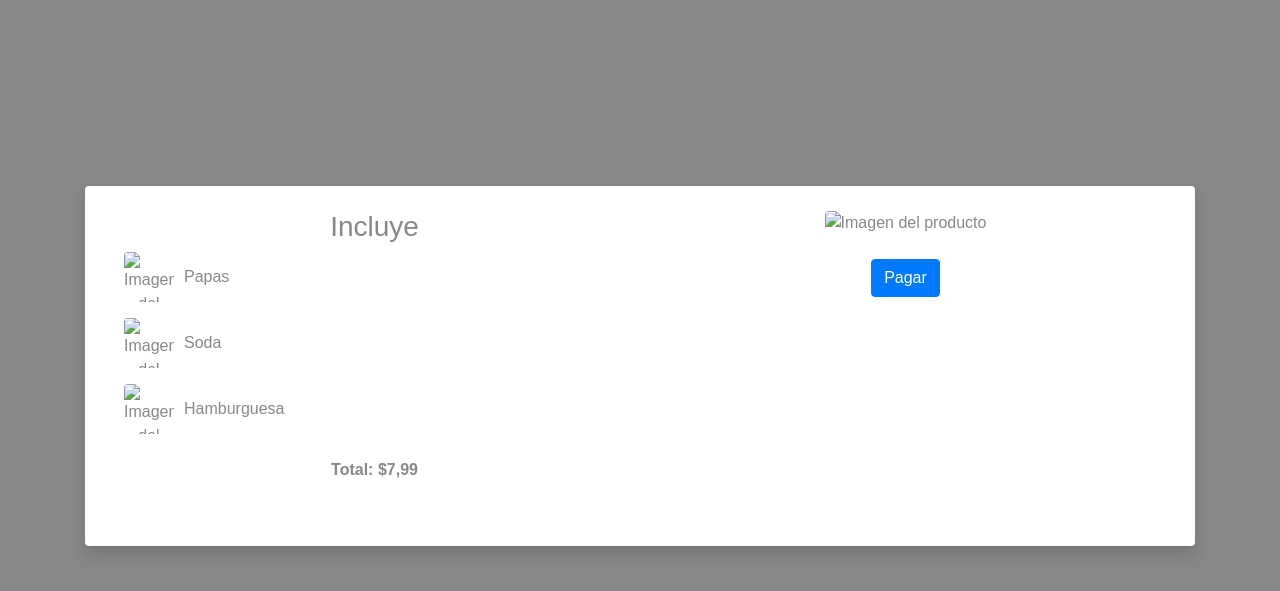
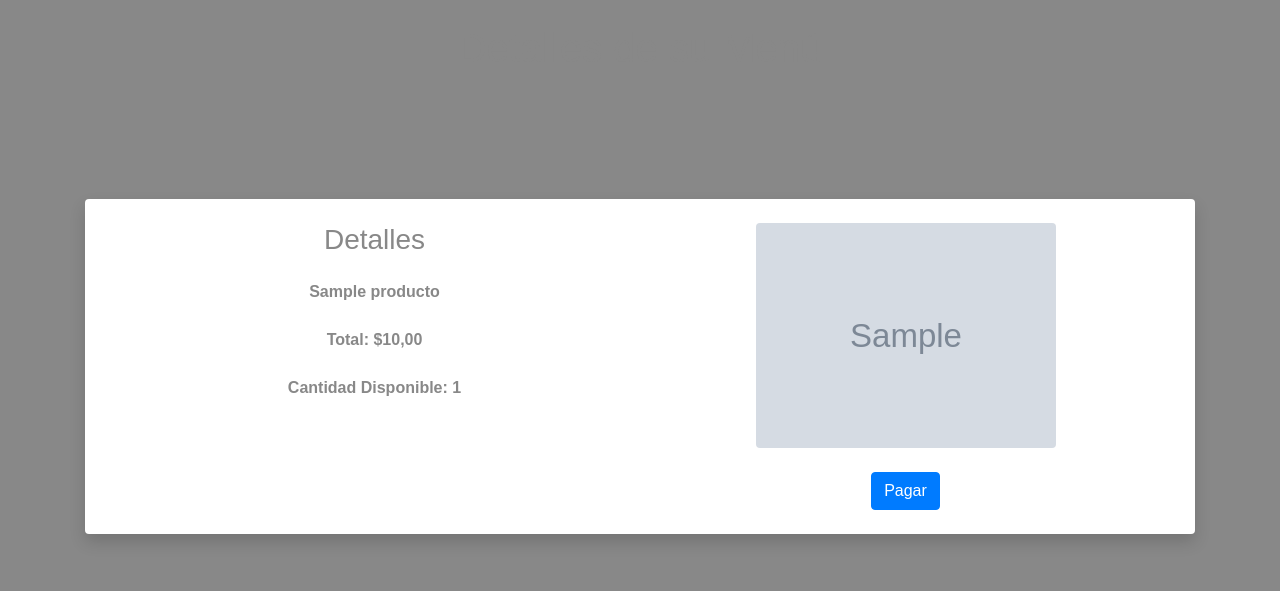
Before and after one commit to DanielAvelar02/tpiProyectoGrupo01, a Django app: page /negocio/ordenar-platillo/1/ in a window 1280 px wide. Shown: the part 58-649 px from the top of the page. Run offline with Django 5.2, Linux system fonts and the light colour scheme; tables that the repository leaves empty hold one stand-in row (values such as "Sample post"); grey boxes marked "Sample" are stand-in pictures; some libraries are stand-ins or nearby versions.

Commit message:
Se añadio logica al menu del cliente, ademas de ordenar platillo

```diff
--- a/gestion_pedidos/negocio/templates/cliente/ordenar_platillo.html
+++ b/gestion_pedidos/negocio/templates/cliente/ordenar_platillo.html
@@ -10,16 +10,11 @@
     <div class="row bg-white shadow rounded p-4 w-100" style="max-width: 1200px;">
       <!-- Detalle de los productos -->
       <div class="col-md-6 mb-4">
-        <h3>Incluye</h3>
-        <ul class="list-unstyled">
-          {% for item in platillo.incluye %}
-          <li class="d-flex align-items-center mb-3">
-            <img src="{{ item.imagen }}" alt="Imagen del producto" class="me-3" style="width: 50px; height: 50px; object-fit: cover; border-radius: 4px; margin-right: 10px;">
-            <span>{{ item.nombre }}</span>
-          </li>
-          {% endfor %}
-        </ul>
+        <h3>Detalles</h3>
+        <p class="mt-4 fs-5 text-end">
+          <strong>{{ platillo.nombre }}</strong></p>
         <p class="mt-4 fs-5 text-end"><strong>Total: ${{ platillo.precio }}</strong></p>
+        <p class="mt-4 fs-5 text-end"><strong>Cantidad Disponible: {{ platillo.cantidad_disponible }}</strong></p>
       </div>
       <!-- Imagen y botón de pago -->
       <div class="col-md-6 d-flex flex-column align-items-center">
--- a/gestion_pedidos/negocio/views.py
+++ b/gestion_pedidos/negocio/views.py
@@ -260,7 +260,7 @@ def crear_producto(request):
         if Producto.objects.filter(nombre=nombre).exists():
             return render(request, 'producto/crear_producto.html', {'accion': accion, 'action': action, 'error': 'Ya existe un producto con este nombre'})
 
-        if nombre and precio and cantidad_disponible is not None:
+        if nombre is not None and precio is not None and cantidad_disponible is not None:
             try:
                 precio = float(precio)
                 cantidad_disponible = int(cantidad_disponible)
@@ -506,29 +506,27 @@ def eliminar_menu(request, menu_id):
 
 from django.shortcuts import render
 
+@login_required
+@user_passes_test(es_encargado_menu)
 def menu_del_dia(request):
-    # Aquí puedes obtener los platos del modelo si estuvieran definidos
-    platos = [
-        {"nombre": "Plato 1", "imagen": "https://via.placeholder.com/100"},
-        {"nombre": "Plato 2", "imagen": "https://via.placeholder.com/100"},
-        {"nombre": "Plato 3", "imagen": "https://via.placeholder.com/100"},
-        {"nombre": "Plato 4", "imagen": "https://via.placeholder.com/100"},
-        {"nombre": "Plato 5", "imagen": "https://via.placeholder.com/100"},
-        {"nombre": "Plato 6", "imagen": "https://via.placeholder.com/100"},
-    ]
-    return render(request, 'cliente/menu_del_dia.html', {'platos': platos})
+    hoy = date.today()
+    print(hoy)
+    menu_hoy = MenuDelDia.objects.filter(fecha=hoy).first()
+    print(menu_hoy)
+    productos = []
+
+    if menu_hoy:
+        productos = menu_hoy.productos.all()
+    print(productos)
+    return render(request, 'cliente/menu_del_dia.html', {'productos': productos})
 
 def ordenar_platillo(request, platillo_id):
-    # Simulación de datos del platillo
+    producto = get_object_or_404(Producto, id=platillo_id)
     platillo = {
-        'nombre': 'Hamburguesa Especial',
-        'precio': 7.99,
-        'imagen': 'https://via.placeholder.com/300',
-        'incluye': [
-            {'nombre': 'Papas', 'imagen': 'https://via.placeholder.com/50'},
-            {'nombre': 'Soda', 'imagen': 'https://via.placeholder.com/50'},
-            {'nombre': 'Hamburguesa', 'imagen': 'https://via.placeholder.com/50'}
-        ]
+        'nombre': producto.nombre,
+        'precio': producto.precio,
+        'imagen': producto.imagen.url,
+        'cantidad_disponible': producto.cantidad_disponible,
     }
     return render(request, 'cliente/ordenar_platillo.html', {'platillo': platillo})
 
```
Also changed, not shown: gestion_pedidos/negocio/templates/cliente/menu_del_dia.html (+14 -22 lines), gestion_pedidos/negocio/templates/producto/crear_menu.html (+46 -1 lines).
